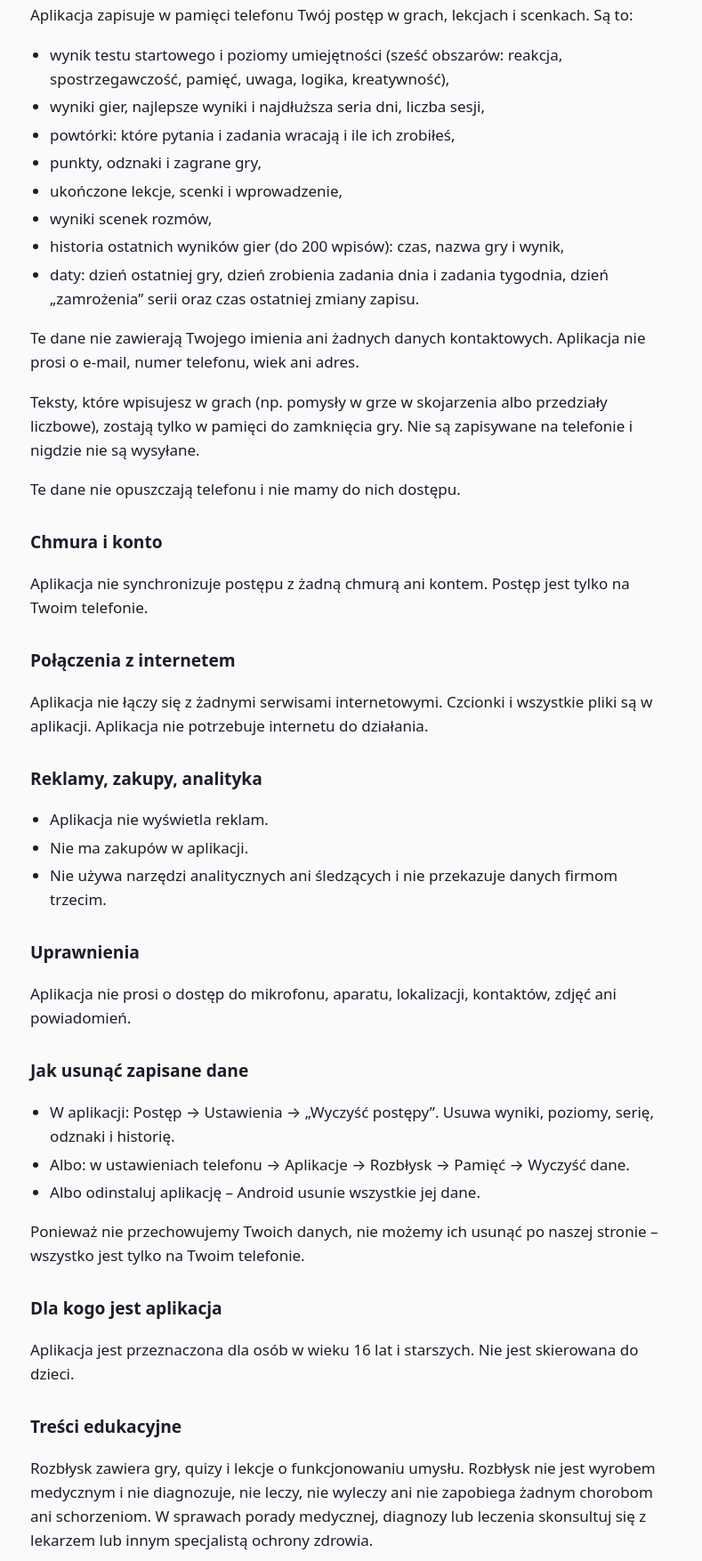
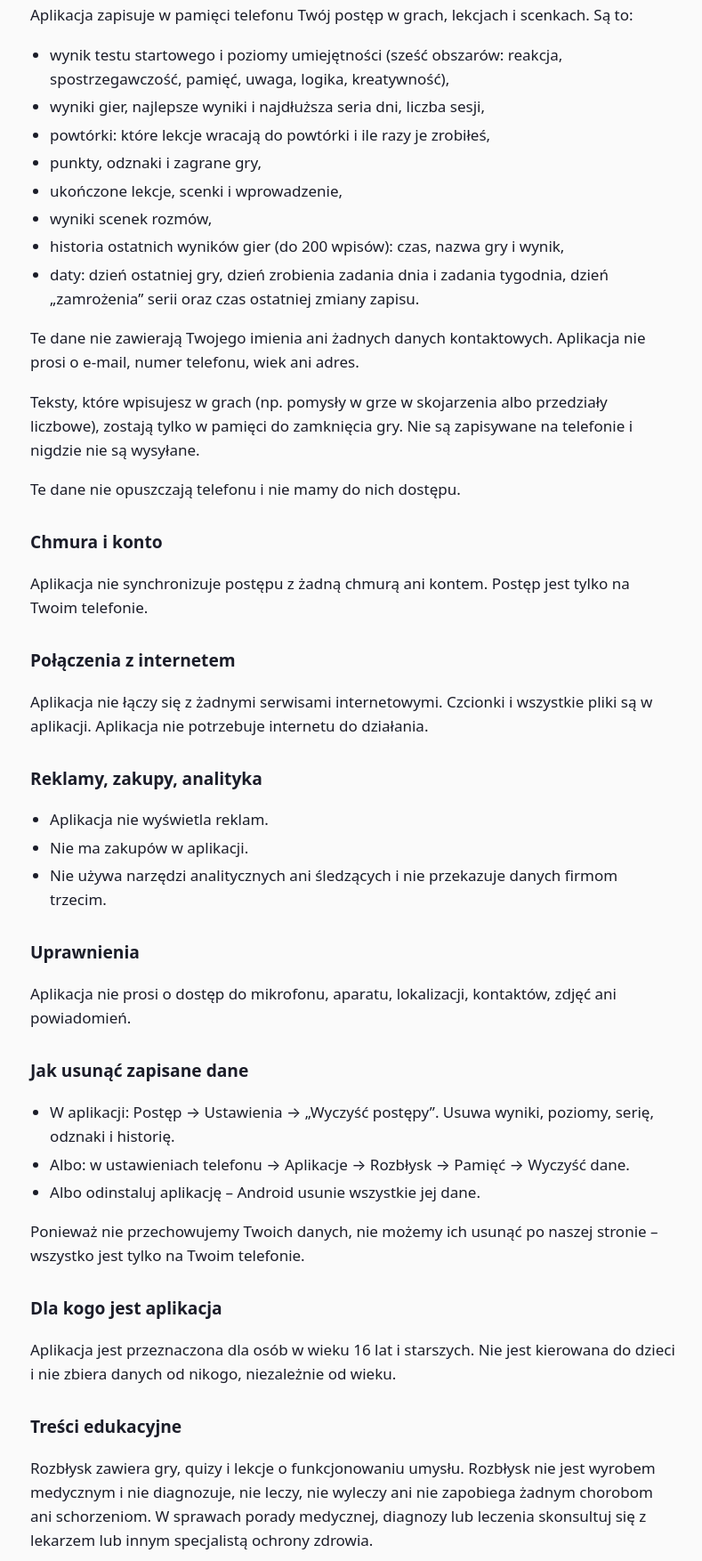
Before and after one commit to qakarolgamer/polityki, a plain HTML site: page rozblysk/index.html in a window 1280 px wide. Shown: the part 529-2283 px from the top of the page at 89% size, without its empty margins (242-1031 px from the left). Drawn offline with Linux system fonts and the light colour scheme.

Commit message:
Rozbłysk: polityka w wersji 3 (powtórki lekcji, wiek)
Co-authored-by: OpenBot <335604065+openbotgit[bot]@users.noreply.github.com>

```diff
--- a/rozblysk/index.html
+++ b/rozblysk/index.html
@@ -18,7 +18,7 @@
 <ul><li>Aplikacja nie zbiera Twoich danych osobowych i nie wysyła ich nigdzie.</li><li>Nie ma kont, logowania, reklam, zakupów w aplikacji ani narzędzi analitycznych.</li><li>Twój postęp zostaje tylko na Twoim telefonie. Możesz go wyczyścić w każdej chwili.</li></ul>
 <h2>Co aplikacja zapisuje na Twoim telefonie</h2>
 <p>Aplikacja zapisuje w pamięci telefonu Twój postęp w grach, lekcjach i scenkach. Są to:</p>
-<ul><li>wynik testu startowego i poziomy umiejętności (sześć obszarów: reakcja, spostrzegawczość, pamięć, uwaga, logika, kreatywność),</li><li>wyniki gier, najlepsze wyniki i najdłuższa seria dni, liczba sesji,</li><li>powtórki: które pytania i zadania wracają i ile ich zrobiłeś,</li><li>punkty, odznaki i zagrane gry,</li><li>ukończone lekcje, scenki i wprowadzenie,</li><li>wyniki scenek rozmów,</li><li>historia ostatnich wyników gier (do 200 wpisów): czas, nazwa gry i wynik,</li><li>daty: dzień ostatniej gry, dzień zrobienia zadania dnia i zadania tygodnia, dzień „zamrożenia” serii oraz czas ostatniej zmiany zapisu.</li></ul>
+<ul><li>wynik testu startowego i poziomy umiejętności (sześć obszarów: reakcja, spostrzegawczość, pamięć, uwaga, logika, kreatywność),</li><li>wyniki gier, najlepsze wyniki i najdłuższa seria dni, liczba sesji,</li><li>powtórki: które lekcje wracają do powtórki i ile razy je zrobiłeś,</li><li>punkty, odznaki i zagrane gry,</li><li>ukończone lekcje, scenki i wprowadzenie,</li><li>wyniki scenek rozmów,</li><li>historia ostatnich wyników gier (do 200 wpisów): czas, nazwa gry i wynik,</li><li>daty: dzień ostatniej gry, dzień zrobienia zadania dnia i zadania tygodnia, dzień „zamrożenia” serii oraz czas ostatniej zmiany zapisu.</li></ul>
 <p>Te dane nie zawierają Twojego imienia ani żadnych danych kontaktowych. Aplikacja nie prosi o e-mail, numer telefonu, wiek ani adres.</p>
 <p>Teksty, które wpisujesz w grach (np. pomysły w grze w skojarzenia albo przedziały liczbowe), zostają tylko w pamięci do zamknięcia gry. Nie są zapisywane na telefonie i nigdzie nie są wysyłane.</p>
 <p>Te dane nie opuszczają telefonu i nie mamy do nich dostępu.</p>
@@ -34,7 +34,7 @@
 <ul><li>W aplikacji: Postęp → Ustawienia → „Wyczyść postępy”. Usuwa wyniki, poziomy, serię, odznaki i historię.</li><li>Albo: w ustawieniach telefonu → Aplikacje → Rozbłysk → Pamięć → Wyczyść dane.</li><li>Albo odinstaluj aplikację – Android usunie wszystkie jej dane.</li></ul>
 <p>Ponieważ nie przechowujemy Twoich danych, nie możemy ich usunąć po naszej stronie – wszystko jest tylko na Twoim telefonie.</p>
 <h2>Dla kogo jest aplikacja</h2>
-<p>Aplikacja jest przeznaczona dla osób w wieku 16 lat i starszych. Nie jest skierowana do dzieci.</p>
+<p>Aplikacja jest przeznaczona dla osób w wieku 16 lat i starszych. Nie jest kierowana do dzieci i nie zbiera danych od nikogo, niezależnie od wieku.</p>
 <h2>Treści edukacyjne</h2>
 <p>Rozbłysk zawiera gry, quizy i lekcje o funkcjonowaniu umysłu. Rozbłysk nie jest wyrobem medycznym i nie diagnozuje, nie leczy, nie wyleczy ani nie zapobiega żadnym chorobom ani schorzeniom. W sprawach porady medycznej, diagnozy lub leczenia skonsultuj się z lekarzem lub innym specjalistą ochrony zdrowia.</p>
 <h2>Zmiany polityki</h2>
```
